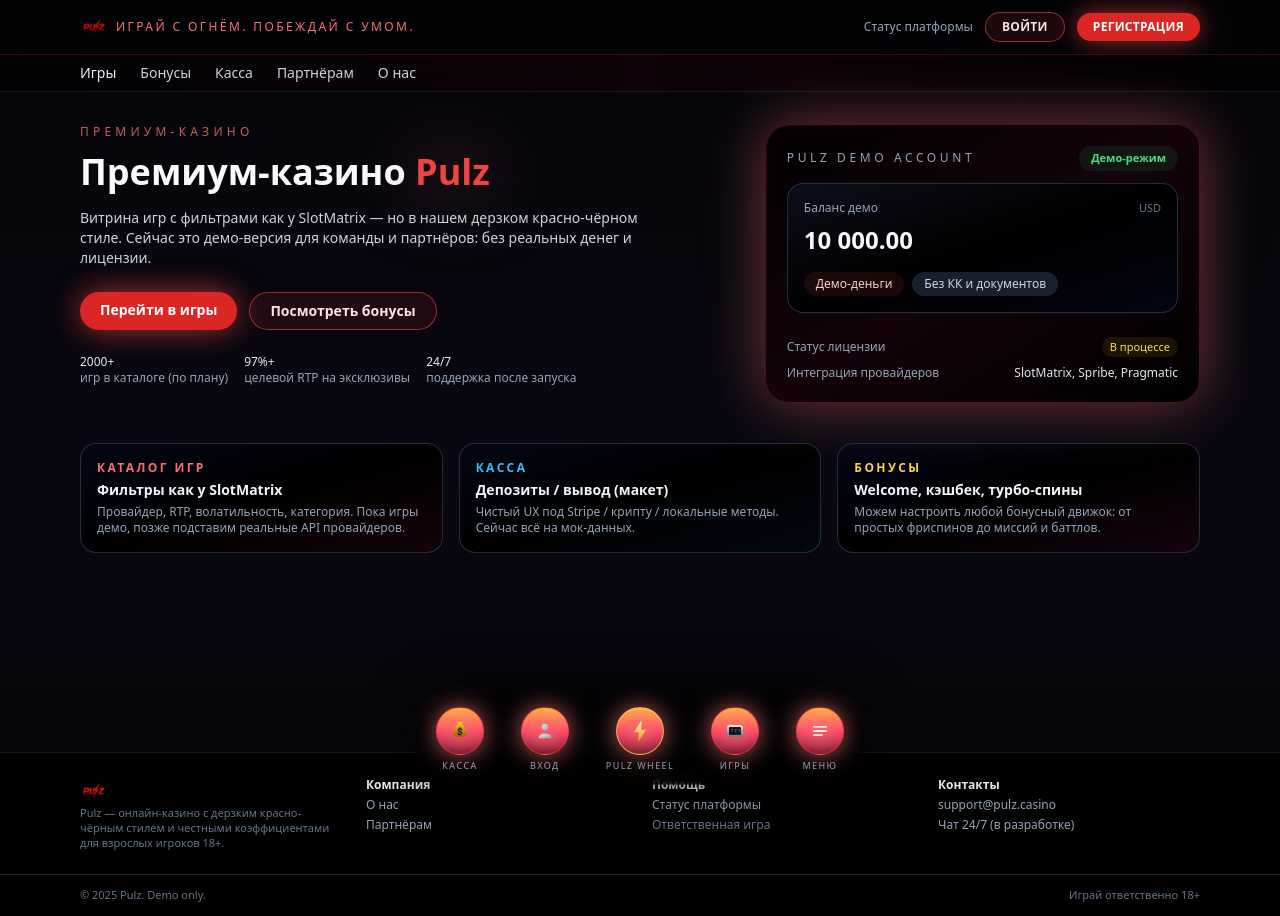
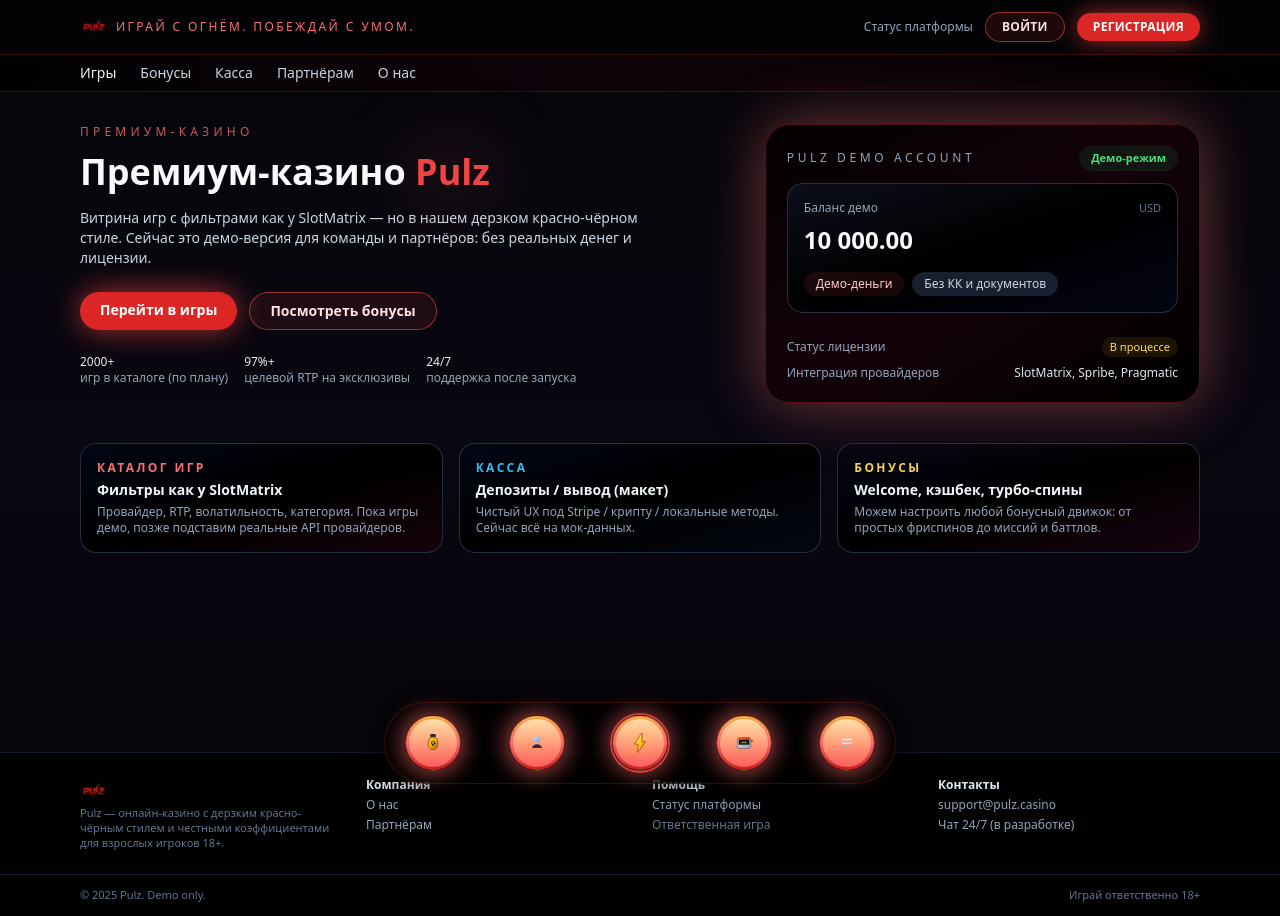
Before and after one commit to Demideni/pulz-casino-front, a Next.js app: page / in a window 1280 px wide. Built offline with nearby package versions, Linux system fonts and the light colour scheme.

Commit message:
Update menu

```diff
--- a/components/FortuneWheel.tsx
+++ b/components/FortuneWheel.tsx
@@ -1,214 +1,99 @@
 "use client";
 
 import { useState } from "react";
+import { useRouter } from "next/navigation";
 
 type Bonus = {
   label: string;
+  value: string;
   description: string;
 };
 
 const BONUSES: Bonus[] = [
-  { label: "+25 FS", description: "25 фриспинов на слоты Pulz Originals" },
-  { label: "+50 FS", description: "50 фриспинов на премиум-слоты" },
-  { label: "10% CASHBACK", description: "Кэшбек на первые депозиты" },
-  { label: "PULZ BOOST", description: "Повышенный RTP на 1 час" },
-  { label: "MYSTERY BOX", description: "Секретный бонус после регистрации" },
+  {
+    label: "+10%",
+    value: "10%",
+    description: "Бонус на первый депозит",
+  },
+  {
+    label: "20 FS",
+    value: "20 фриспинов",
+    description: "Фриспины на слот Pulz Originals",
+  },
+  {
+    label: "+25%",
+    value: "25%",
+    description: "Повышенный кэшбек",
+  },
+  {
+    label: "50 FS",
+    value: "50 фриспинов",
+    description: "Большой пак фриспинов",
+  },
+  {
+    label: "MYSTERY",
+    value: "Секретный бонус",
+    description: "Персональное предложение после регистрации",
+  },
 ];
-
-export default function FortuneWheel() {
-  const [isModalOpen, setIsModalOpen] = useState(false);
-  const [isSpinning, setIsSpinning] = useState(false);
-  const [bonus, setBonus] = useState<Bonus | null>(null);
-
-  const handleOpenWheel = () => {
-    setIsModalOpen(true);
-    setBonus(null);
-    setIsSpinning(false);
-  };
-
-  const handleClose = () => {
-    if (isSpinning) return;
-    setIsModalOpen(false);
-  };
-
-  const handleSpin = () => {
-    if (isSpinning) return;
-    setIsSpinning(true);
-    setBonus(null);
-
-    const randomBonus = BONUSES[Math.floor(Math.random() * BONUSES.length)];
-
-    setTimeout(() => {
-      setIsSpinning(false);
-      setBonus(randomBonus);
-    }, 2600);
-  };
-
-  return (
-    <>
-      {/* Нижний бар */}
-      <div className="pointer-events-none fixed inset-x-0 bottom-0 z-40 flex justify-center pb-4">
-        <div className="pointer-events-auto mx-auto flex w-full max-w-md items-center justify-between rounded-full bg-black/70 px-5 py-3 shadow-[0_-8px_45px_rgba(0,0,0,0.9)] backdrop-blur">
-          {/* Касса */}
-          <CircleButton label="Касса" onClick={() => {}}>
-            <MoneyBagIcon />
-          </CircleButton>
-
-          {/* Вход / аккаунт */}
-          <CircleButton label="Вход" onClick={() => {}}>
-            <UserIcon />
-          </CircleButton>
-
-          {/* Центральная кнопка Pulz Wheel */}
-          <CircleButton
-            label="PULZ WHEEL"
-            important
-            onClick={handleOpenWheel}
-          >
-            <LightningIcon />
-          </CircleButton>
-
-          {/* Игры */}
-          <CircleButton label="Игры" onClick={() => {}}>
-            <SlotIcon />
-          </CircleButton>
-
-          {/* Меню */}
-          <CircleButton label="Меню" onClick={() => {}}>
-            <MenuIcon />
-          </CircleButton>
-        </div>
-      </div>
-
-      {/* Модалка PULZ WHEEL */}
-      {isModalOpen && (
-        <div
-          className="fixed inset-0 z-50 flex items-center justify-center bg-black/75 backdrop-blur-sm"
-          onClick={handleClose}
-        >
-          <div
-            className="relative w-full max-w-md rounded-3xl border border-red-500/40 bg-gradient-to-b from-[#0a0206] via-black to-[#050509] p-5 shadow-[0_0_55px_rgba(248,113,113,0.65)]"
-            onClick={(e) => e.stopPropagation()}
-          >
-            <button
-              className="absolute right-3 top-3 rounded-full bg-black/60 px-2 py-1 text-xs text-slate-300 hover:bg-black/80"
-              onClick={handleClose}
-            >
-              Закрыть
-            </button>
-
-            <div className="mb-4 text-center text-[11px] uppercase tracking-[0.25em] text-red-400">
-              PULZ WHEEL • ПЕРВЫЙ СПИН — БЕСПЛАТНО
-            </div>
-
-            {/* Само колесо */}
-            <div className="flex flex-col items-center gap-4">
-              <div className="relative h-56 w-56">
-                {/* Подсветка */}
-                <div className="absolute inset-0 rounded-full bg-[radial-gradient(circle_at_center,rgba(248,113,113,0.65),transparent_60%)] blur-xl" />
-
-                {/* Диск */}
-                <div
-                  className={`relative flex h-full w-full items-center justify-center rounded-full border border-amber-200/60 bg-[conic-gradient(from_180deg,rgba(248,113,113,1)_0deg,rgba(251,191,36,1)_60deg,rgba(248,113,113,1)_120deg,rgba(251,191,36,1)_180deg,rgba(248,113,113,1)_240deg,rgba(251,191,36,1)_300deg,rgba(248,113,113,1)_360deg)] shadow-[0_0_35px_rgba(251,191,36,0.85)] ${
-                    isSpinning ? "animate-spin-slow" : ""
-                  }`}
-                >
-                  {/* Внутренний круг */}
-                  <div className="flex h-28 w-28 items-center justify-center rounded-full bg-gradient-to-b from-[#ffb347] via-[#ff4b6a] to-[#7c1b32] shadow-[0_0_30px_rgba(0,0,0,0.85)] border border-amber-100/70">
-                    <span className="text-xs font-semibold uppercase tracking-widest text-slate-900">
-                      PULZ
-                      <br />
-                      WHEEL
-                    </span>
-                  </div>
-                </div>
-
-                {/* Стрелка-указатель */}
-                <div className="absolute -top-3 left-1/2 -translate-x-1/2">
-                  <div className="h-6 w-8 rounded-b-full bg-gradient-to-b from-amber-200 via-amber-400 to-amber-700 shadow-[0_3px_10px_rgba(0,0,0,0.7)]" />
-                </div>
-              </div>
-
-              {/* Кнопка «Крутить» */}
-              <button
-                onClick={handleSpin}
-                disabled={isSpinning}
-                className="mt-1 inline-flex items-center justify-center rounded-full bg-red-600 px-8 py-2 text-sm font-semibold uppercase tracking-wide text-white shadow-[0_0_25px_rgba(248,113,113,0.8)] hover:bg-red-500 disabled:cursor-not-allowed disabled:bg-red-800/70"
-              >
-                {isSpinning ? "КРУТИМ..." : "КРУТИТЬ"}
-              </button>
-
-              {/* Результат */}
-              {bonus && !isSpinning && (
-                <div className="mt-2 w-full rounded-2xl border border-slate-700/70 bg-black/60 p-3 text-center text-xs text-slate-100">
-                  <div className="text-sm font-semibold text-amber-300">
-                    Ваш бонус: {bonus.label}
-                  </div>
-                  <div className="mt-1 text-[11px] text-slate-400">
-                    {bonus.description}
-                  </div>
-                  <div className="mt-2 text-[11px] text-slate-500">
-                    Зарегистрируйтесь, чтобы закрепить бонус за своим аккаунтом.
-                  </div>
-                </div>
-              )}
-            </div>
-          </div>
-        </div>
-      )}
-    </>
-  );
-}
-
-/* ---------- ВСПОМОГАТЕЛЬНЫЕ КОМПОНЕНТЫ ---------- */
 
 type CircleButtonProps = {
   label: string;
+  onClick: () => void;
   important?: boolean;
-  onClick: () => void;
   children: React.ReactNode;
 };
 
-function CircleButton({ label, important, onClick, children }: CircleButtonProps) {
+function CircleButton({ label, onClick, important, children }: CircleButtonProps) {
   return (
     <button
-      type="button"
       onClick={onClick}
-      className="flex flex-col items-center gap-1 text-[10px] text-slate-300"
+      className={[
+        "relative flex h-14 w-14 items-center justify-center rounded-full",
+        "bg-gradient-to-b from-[#ffb347] via-[#ff6b6b] to-[#b91c1c]",
+        "shadow-[0_0_25px_rgba(248,113,113,0.7)]",
+        "border border-black/60",
+        "transition-transform duration-150 active:scale-95",
+        important ? "ring-2 ring-red-500/80" : "",
+      ]
+        .filter(Boolean)
+        .join(" ")}
+      aria-label={label}
     >
-      <div
-        className={`relative flex h-12 w-12 items-center justify-center rounded-full border bg-gradient-to-b from-[#ffb347] via-[#ff4b6a] to-[#7c1b32] shadow-[0_0_25px_rgba(248,113,113,0.75)] ${
-          important ? "border-amber-300/80" : "border-red-500/60"
-        }`}
-      >
-        {/* ореол */}
-        <div className="absolute inset-0 rounded-full bg-[radial-gradient(circle_at_center,rgba(248,113,113,0.7),transparent_65%)] blur-[3px] opacity-80" />
-        <div className="relative">{children}</div>
-      </div>
-      <span className="text-[9px] uppercase tracking-[0.16em] text-slate-400">
-        {label}
+      {/* Внешнее мягкое свечение */}
+      <span className="pointer-events-none absolute -inset-1 rounded-full bg-red-500/15 blur-md" />
+      {/* Внутренний диск */}
+      <span className="relative flex h-12 w-12 items-center justify-center rounded-full bg-gradient-to-b from-[#ffe1a8] via-[#ff9f7b] to-[#ff5b5b]">
+        {children}
       </span>
     </button>
   );
 }
 
-/* ---------- SVG-«ПРЕМИУМ» ИКОНКИ ---------- */
+/* ===== ИКОНКИ В ПРЕМИУМ-СТИЛЕ ===== */
 
 function MoneyBagIcon() {
   return (
-    <svg viewBox="0 0 24 24" className="h-6 w-6 text-amber-100">
+    <svg viewBox="0 0 40 40" className="h-6 w-6">
       <defs>
-        <linearGradient id="money-bag" x1="0" x2="0" y1="0" y2="1">
+        <linearGradient id="bagGold" x1="0" x2="1" y1="0" y2="1">
           <stop offset="0%" stopColor="#facc15" />
+          <stop offset="50%" stopColor="#eab308" />
           <stop offset="100%" stopColor="#b45309" />
         </linearGradient>
       </defs>
       <path
-        fill="url(#money-bag)"
-        d="M9 3h6l-1.2 2.4c1.7.6 3.2 2.4 3.2 4.3 0 0 0 0.3-.1 0.7 1.2.6 2.1 1.9 2.1 3.4 0 2.3-2 4.2-4.5 4.2h-5c-2.5 0-4.5-1.9-4.5-4.2 0-1.5.9-2.8 2.1-3.4C7 9.7 7 9.4 7 9.3c0-1.9 1.5-3.7 3.2-4.3L9 3z"
+        d="M15 8c0-1.7 1.3-3 3-3h4c1.7 0 3 1.3 3 3l-1.5 3h-7L15 8z"
+        fill="#1f2937"
       />
       <path
-        d="M11 11.5c0-.6.4-1 1-1 .4 0 .8.2.9.6.1.3.5.5.9.4.4-.1.7-.4.6-.8-.2-.9-.9-1.6-1.9-1.8V8h-1v.9c-1.1.2-1.9 1.1-1.9 2.2 0 1.2 1 2.1 2.2 2.1.5 0 .9.3.9.8 0 .4-.3.8-.9.8-.5 0-.9-.3-1-.7-.1-.4-.5-.6-.9-.5-.4.1-.7.5-.6.9.3.9 1 1.6 2 1.8V17h1v-.9c1.1-.2 1.9-1.1 1.9-2.2 0-1.3-1-2.2-2.2-2.2-.5 0-.9-.3-.9-.7z"
+        d="M12 18c0-4.4 3.1-8 8-8s8 3.6 8 8v5c0 4.4-3.1 8-8 8s-8-3.6-8-8v-5z"
+        fill="url(#bagGold)"
+        stroke="#7c2d12"
+        strokeWidth="1"
+      />
+      <path
+        d="M20 17c-2 0-3.5 1.2-3.5 3 0 1.5 1 2.5 2.6 2.8l-.7 2.2h2.1l.7-2.1c1.6-.2 2.8-1.3 2.8-2.9 0-1.9-1.6-3-3.5-3zm0 1.5c1.1 0 1.9.6 1.9 1.5s-.8 1.4-1.9 1.4-1.9-.5-1.9-1.4.8-1.5 1.9-1.5z"
         fill="#1f2937"
       />
     </svg>
@@ -217,17 +102,18 @@
 
 function UserIcon() {
   return (
-    <svg viewBox="0 0 24 24" className="h-6 w-6 text-slate-100">
+    <svg viewBox="0 0 40 40" className="h-6 w-6">
       <defs>
-        <linearGradient id="user-grad" x1="0" x2="1" y1="0" y2="1">
-          <stop offset="0%" stopColor="#e5e7eb" />
-          <stop offset="100%" stopColor="#9ca3af" />
+        <linearGradient id="userBlue" x1="0" x2="1" y1="0" y2="1">
+          <stop offset="0%" stopColor="#bfdbfe" />
+          <stop offset="100%" stopColor="#60a5fa" />
         </linearGradient>
       </defs>
-      <circle cx="12" cy="8" r="3.2" fill="url(#user-grad)" />
+      <circle cx="20" cy="14" r="5" fill="url(#userBlue)" />
       <path
-        d="M5.5 18.5c.7-2.4 3.2-4 6.5-4s5.8 1.6 6.5 4c.1.4-.2.7-.6.7H6.1c-.4 0-.7-.3-.6-.7z"
-        fill="url(#user-grad)"
+        d="M12 27c1.5-3.3 4.1-5 8-5s6.5 1.7 8 5c.3.7-.1 1.5-.9 1.5H12.9c-.8 0-1.2-.8-.9-1.5z"
+        fill="#0f172a"
+        opacity="0.85"
       />
     </svg>
   );
@@ -235,16 +121,20 @@
 
 function LightningIcon() {
   return (
-    <svg viewBox="0 0 24 24" className="h-7 w-7 text-yellow-300">
+    <svg viewBox="0 0 40 40" className="h-6 w-6 drop-shadow-[0_0_8px_rgba(251,191,36,0.9)]">
       <defs>
-        <linearGradient id="bolt-grad" x1="0" x2="0" y1="0" y2="1">
-          <stop offset="0%" stopColor="#fef3c7" />
-          <stop offset="100%" stopColor="#f59e0b" />
+        <linearGradient id="bolt" x1="0" x2="1" y1="0" y2="1">
+          <stop offset="0%" stopColor="#fde68a" />
+          <stop offset="50%" stopColor="#facc15" />
+          <stop offset="100%" stopColor="#f97316" />
         </linearGradient>
       </defs>
       <path
-        fill="url(#bolt-grad)"
-        d="M13.5 2.5 6.8 13h4.2l-0.5 8.5 6.7-10.5h-4.2z"
+        d="M22 4 11 22h6l-1 14 13-18h-6l1-14z"
+        fill="url(#bolt)"
+        stroke="#7c2d12"
+        strokeWidth="1"
+        strokeLinejoin="round"
       />
     </svg>
   );
@@ -252,65 +142,226 @@
 
 function SlotIcon() {
   return (
-    <svg viewBox="0 0 24 24" className="h-6 w-6 text-slate-100">
+    <svg viewBox="0 0 40 40" className="h-6 w-6">
       <defs>
-        <linearGradient id="slot-grad" x1="0" x2="0" y1="0" y2="1">
+        <linearGradient id="slotBody" x1="0" x2="1" y1="0" y2="1">
           <stop offset="0%" stopColor="#e5e7eb" />
-          <stop offset="100%" stopColor="#6b7280" />
+          <stop offset="100%" stopColor="#9ca3af" />
         </linearGradient>
-        <linearGradient id="slot-reel" x1="0" x2="1" y1="0" y2="0">
+        <linearGradient id="slotTop" x1="0" x2="1" y1="0" y2="1">
           <stop offset="0%" stopColor="#f97316" />
-          <stop offset="100%" stopColor="#dc2626" />
+          <stop offset="100%" stopColor="#b91c1c" />
         </linearGradient>
       </defs>
       <rect
-        x="4"
-        y="6"
-        width="16"
-        height="12"
-        rx="2.5"
-        fill="url(#slot-grad)"
+        x="9"
+        y="13"
+        width="22"
+        height="16"
+        rx="3"
+        fill="url(#slotBody)"
+        stroke="#4b5563"
+        strokeWidth="1"
       />
-      <rect x="6" y="8" width="4.5" height="8" rx="1" fill="#111827" />
-      <rect x="9.75" y="8" width="4.5" height="8" rx="1" fill="#111827" />
-      <rect x="13.5" y="8" width="4.5" height="8" rx="1" fill="#111827" />
-      <text
-        x="8.2"
-        y="13.1"
-        fontSize="3.4"
-        fill="url(#slot-reel)"
-        fontWeight="700"
-      >
-        7
-      </text>
-      <text
-        x="11.8"
-        y="13.1"
-        fontSize="3.4"
-        fill="url(#slot-reel)"
-        fontWeight="700"
-      >
-        7
-      </text>
-      <text
-        x="15.4"
-        y="13.1"
-        fontSize="3.4"
-        fill="url(#slot-reel)"
-        fontWeight="700"
-      >
-        7
-      </text>
+      <rect x="11" y="15" width="18" height="8" rx="1.5" fill="#111827" />
+      <rect x="9" y="10" width="22" height="5" rx="2.5" fill="url(#slotTop)" />
+      <circle cx="17" cy="19" r="1.2" fill="#fbbf24" />
+      <circle cx="20" cy="19" r="1.2" fill="#fbbf24" />
+      <circle cx="23" cy="19" r="1.2" fill="#fbbf24" />
+      <path
+        d="M29 13.5c0-1.9 1.1-3 2.5-3S34 11.6 34 13.5c0 1.1-.4 1.9-1 2.4"
+        fill="none"
+        stroke="#facc15"
+        strokeWidth="1.2"
+      />
+      <circle cx="33" cy="16.3" r="1.4" fill="#ef4444" stroke="#7f1d1d" strokeWidth="0.8" />
     </svg>
   );
 }
 
 function MenuIcon() {
   return (
-    <svg viewBox="0 0 24 24" className="h-6 w-6 text-slate-100">
-      <rect x="5" y="7" width="14" height="1.8" rx="0.9" fill="#e5e7eb" />
-      <rect x="5" y="11.1" width="14" height="1.8" rx="0.9" fill="#e5e7eb" />
-      <rect x="5" y="15.2" width="10" height="1.8" rx="0.9" fill="#e5e7eb" />
+    <svg viewBox="0 0 40 40" className="h-6 w-6">
+      <rect x="11" y="13" width="18" height="2.4" rx="1.2" fill="#f9fafb" />
+      <rect x="11" y="19" width="18" height="2.4" rx="1.2" fill="#e5e7eb" />
+      <rect x="11" y="25" width="12" height="2.4" rx="1.2" fill="#9ca3af" />
     </svg>
   );
 }
+
+/* ===== ГЛАВНЫЙ КОМПОНЕНТ ===== */
+
+export default function FortuneWheel() {
+  const router = useRouter();
+
+  const [isModalOpen, setIsModalOpen] = useState(false);
+  const [isSpinning, setIsSpinning] = useState(false);
+  const [bonus, setBonus] = useState<Bonus | null>(null);
+  const [showLightning, setShowLightning] = useState(false);
+
+  const openCashier = () => {
+    router.push("/cashier");
+  };
+
+  const openLogin = () => {
+    router.push("/");
+  };
+
+  const openGames = () => {
+    router.push("/games");
+  };
+
+  const openMenu = () => {
+    router.push("/about");
+  };
+
+  const handleOpenWheel = () => {
+    setIsModalOpen(true);
+    setBonus(null);
+    setShowLightning(true);
+    setTimeout(() => setShowLightning(false), 500);
+  };
+
+  const handleCloseWheel = () => {
+    setIsModalOpen(false);
+    setIsSpinning(false);
+    setBonus(null);
+  };
+
+  const handleSpin = () => {
+    if (isSpinning) return;
+
+    setIsSpinning(true);
+    setBonus(null);
+    setShowLightning(true);
+
+    // Имитация анимации колеса
+    setTimeout(() => {
+      const random = BONUSES[Math.floor(Math.random() * BONUSES.length)];
+      setBonus(random);
+      setIsSpinning(false);
+      setTimeout(() => setShowLightning(false), 400);
+    }, 2600);
+  };
+
+  return (
+    <>
+      {/* Фиксированный нижний бар */}
+      <div className="pointer-events-none fixed inset-x-0 bottom-0 z-30 flex justify-center pb-4">
+        <div className="pointer-events-auto mx-auto flex max-w-lg flex-1 items-center justify-between gap-4 rounded-full border border-red-900/40 bg-black/80 px-5 py-3 shadow-[0_-8px_35px_rgba(0,0,0,0.9)]">
+          <CircleButton label="Касса" onClick={openCashier}>
+            <MoneyBagIcon />
+          </CircleButton>
+
+          <CircleButton label="Вход" onClick={openLogin}>
+            <UserIcon />
+          </CircleButton>
+
+          <CircleButton label="PULZ WHEEL" important onClick={handleOpenWheel}>
+            <LightningIcon />
+          </CircleButton>
+
+          <CircleButton label="Игры" onClick={openGames}>
+            <SlotIcon />
+          </CircleButton>
+
+          <CircleButton label="Меню" onClick={openMenu}>
+            <MenuIcon />
+          </CircleButton>
+        </div>
+      </div>
+
+      {/* Модалка с колесом фортуны */}
+      {isModalOpen && (
+        <div className="fixed inset-0 z-40 flex items-center justify-center bg-black/80 backdrop-blur-sm">
+          {/* Лёгкое затемнение вокруг колеса */}
+          <div className="absolute inset-0 bg-[radial-gradient(circle_at_center,_rgba(248,113,113,0.25),transparent_65%)]" />
+
+          {/* Молнии поверх */}
+          {showLightning && (
+            <div className="pointer-events-none absolute inset-0 overflow-hidden">
+              <div className="absolute -left-10 top-0 h-1/2 w-1/2 rotate-12 bg-[radial-gradient(circle_at_center,_rgba(248,250,252,0.9),transparent_70%)] opacity-40 blur-3xl" />
+              <div className="absolute bottom-0 right-0 h-1/2 w-1/2 -rotate-6 bg-[radial-gradient(circle_at_center,_rgba(252,211,77,0.9),transparent_70%)] opacity-40 blur-3xl" />
+            </div>
+          )}
+
+          <div className="relative mx-4 w-full max-w-md rounded-3xl border border-red-900/60 bg-gradient-to-b from-[#05040a] via-[#150410] to-[#020106] p-5 shadow-[0_0_55px_rgba(248,113,113,0.7)]">
+            <div className="mb-4 flex items-start justify-between">
+              <div>
+                <div className="text-xs font-semibold uppercase tracking-[0.18em] text-red-400">
+                  Pulz Wheel
+                </div>
+                <div className="text-sm text-slate-300">
+                  Первый спин — бесплатно
+                </div>
+              </div>
+              <button
+                onClick={handleCloseWheel}
+                className="rounded-full border border-slate-700/70 bg-black/60 px-3 py-1 text-xs text-slate-300 hover:bg-slate-800"
+              >
+                Закрыть
+              </button>
+            </div>
+
+            {/* Само колесо */}
+            <div className="flex flex-col items-center gap-4">
+              <div className="relative h-56 w-56">
+                {/* Внешний обод */}
+                <div className="absolute inset-0 rounded-full bg-gradient-to-b from-[#facc15] via-[#f97316] to-[#b91c1c] shadow-[0_0_45px_rgba(248,113,113,0.8)]" />
+                {/* Внутренний бортик */}
+                <div className="absolute inset-2 rounded-full border-[3px] border-[#3b0b10] bg-[#0b0408]" />
+                {/* Сегменты */}
+                <div
+                  className={`absolute inset-4 rounded-full bg-conic-gradient from-[#fecaca] via-[#f97316] to-[#fecaca] ${
+                    isSpinning ? "animate-spin-slow" : ""
+                  }`}
+                />
+                {/* Центральный диск */}
+                <div className="absolute inset-12 rounded-full bg-gradient-to-b from-[#ffe8a3] via-[#ffb74d] to-[#f97316] border border-amber-500/60 flex items-center justify-center">
+                  <button
+                    onClick={handleSpin}
+                    disabled={isSpinning}
+                    className="h-16 w-16 rounded-full bg-gradient-to-b from-[#fef3c7] via-[#facc15] to-[#ea580c] text-xs font-semibold uppercase tracking-[0.12em] text-[#450a0a] shadow-[0_0_25px_rgba(251,191,36,0.9)] disabled:opacity-70"
+                  >
+                    {isSpinning ? "КРУТИМ..." : "SPIN"}
+                  </button>
+                </div>
+                {/* Указатель сверху */}
+                <div className="absolute -top-3 left-1/2 -translate-x-1/2">
+                  <div className="h-7 w-6 -translate-y-1 rounded-b-full bg-gradient-to-b from-[#fef3c7] via-[#facc15] to-[#b45309] shadow-[0_0_12px_rgba(251,191,36,0.9)]" />
+                </div>
+              </div>
+
+              {/* Результат */}
+              <div className="w-full rounded-2xl border border-slate-800/80 bg-black/60 px-4 py-3 text-xs text-slate-200">
+                {bonus ? (
+                  <>
+                    <div className="text-[11px] uppercase tracking-[0.18em] text-red-400">
+                      Ваш бонус
+                    </div>
+                    <div className="mt-1 text-lg font-semibold text-slate-50">
+                      {bonus.value}
+                    </div>
+                    <div className="mt-1 text-[13px] text-slate-400">
+                      {bonus.description}
+                    </div>
+                    <div className="mt-3 text-[11px] text-slate-500">
+                      Забрать бонус можно после регистрации. Мы сохраним
+                      результат этого спина.
+                    </div>
+                  </>
+                ) : (
+                  <div className="text-[13px] text-slate-400">
+                    Нажми <span className="font-semibold text-slate-100">SPIN</span>, чтобы
+                    получить демо-бонус Pulz Wheel. Реальные бонусы будут
+                    доступны после запуска платформы.
+                  </div>
+                )}
+              </div>
+            </div>
+          </div>
+        </div>
+      )}
+    </>
+  );
+}
```
